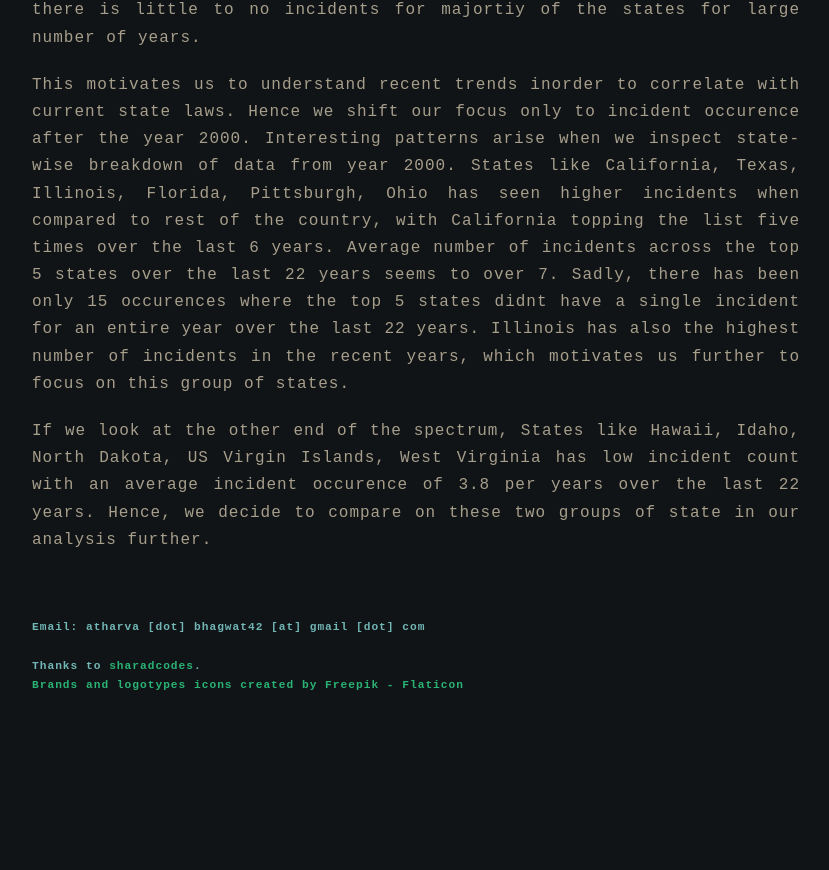
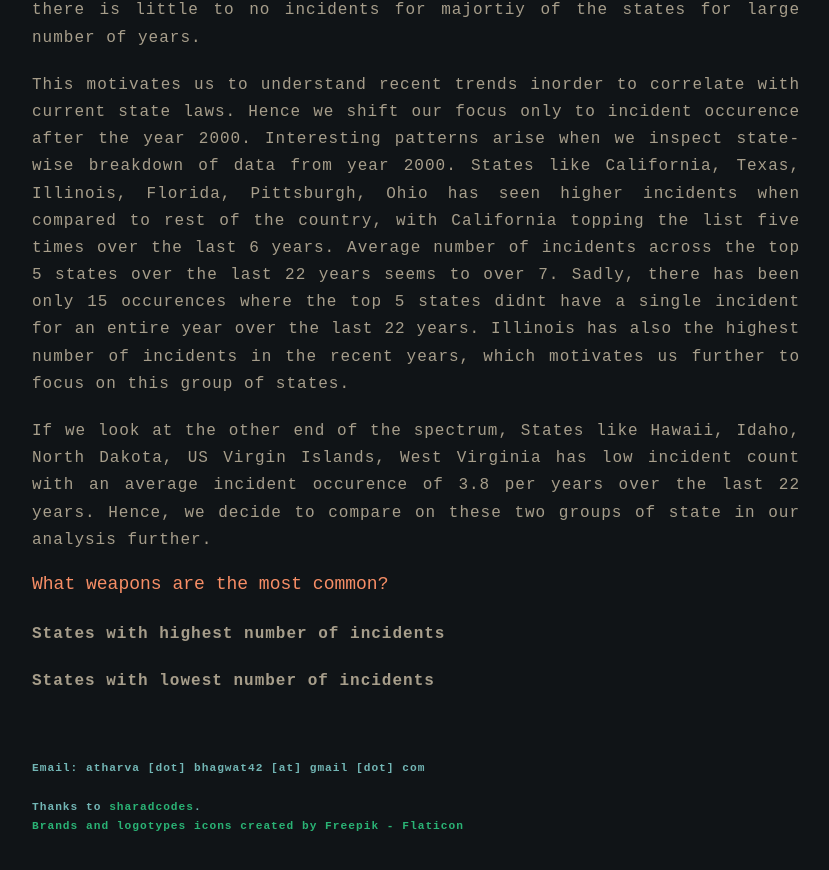
Before and after one commit to atharva-bhagwat/atharva-bhagwat.github.io, a Jekyll site: the page built from all_collections/_posts/2022-12-15-school-shootings-in-the-us.md, in a window 1280 px wide and 900 px high, scrolled down 3997 px. Shown: the top 870 px of the window, without its empty margins (224-1053 px from the left). Built offline with Jekyll 4.4.1, drawn with Linux system fonts in a browser that asks for light colours; nearby versions of some CDN libraries; a script that is not in the unit is left out; before the commit the page ends 4756 px from its top, so only the background shows below that.

Commit message:
Add legend for plot 6

```diff
--- a/all_collections/_posts/2022-12-15-school-shootings-in-the-us.md
+++ b/all_collections/_posts/2022-12-15-school-shootings-in-the-us.md
@@ -108,6 +108,21 @@
 <div id='heatmap_small'>
 </div>
 
+## What weapons are the most common?
+
+<div id='piechart1_legend'>
+</div>
+
+**States with highest number of incidents**
+
+<div id='piechart_high'>
+</div>
+
+**States with lowest number of incidents**
+
+<div id='piechart_low'>
+</div>
+
 <script>
   plot1();
   var plot2_legend = {Injuries: '#fed976', Deaths: '#b10026'};
```
Also changed, not shown: other parts of all_collections/_posts/2022-12-15-school-shootings-in-the-us.md (+3 -0 lines).
